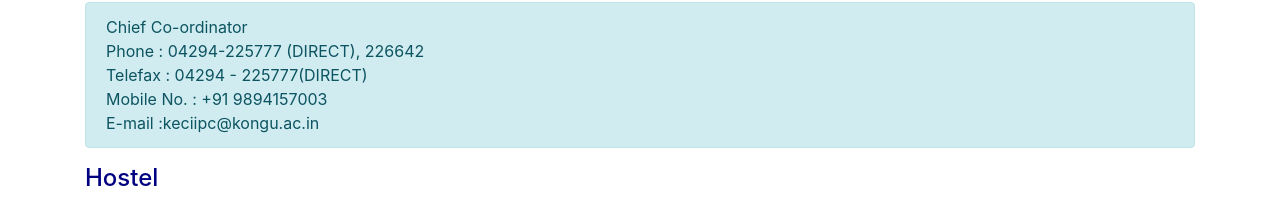
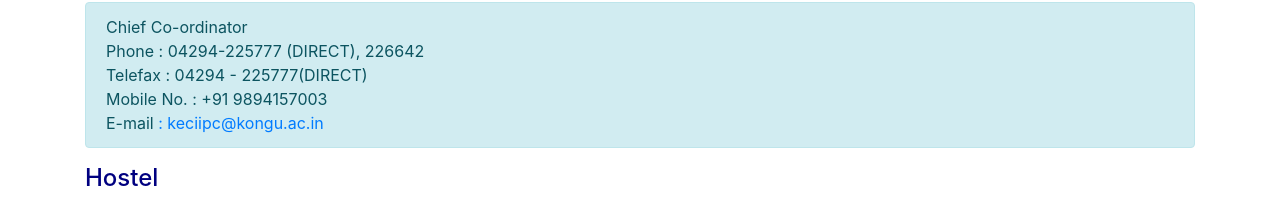
Before and after one commit to hemabalasubramaniam/college_bootstrap, a plain HTML site: page contact.html in a window 1280 px wide. Shown: the part 867-1066 px from the top of the page. Drawn offline with nearby package versions, Linux system fonts and the light colour scheme.

Commit message:
Update contact.html

```diff
--- a/contact.html
+++ b/contact.html
@@ -146,7 +146,7 @@
             <div class="alert alert-danger">
                 Phone : 04294 - 220583<br>
                 Fax : 04294 - 220087<br>
-                E-mail <a href="#">:principal@kongu.ac.in</a>
+                E-mail <a href="#">: principal@kongu.ac.in</a>
             </div>
             <h4 style="color: #000080;">Admission Enquiry</h4>
             <div class="alert alert-danger">
@@ -158,7 +158,7 @@
                     Placement Officer<br>
                     Phone : 04294 - 226644, 226564<br>
                     Fax : 04294 - 220087<br>
-                    E-mail <a href="#">:@kongu.ac.in, placement@kongu.edu</a>
+                    E-mail <a href="#">: @kongu.ac.in, placement@kongu.edu</a>
                 </div>
                 <h4 style="color: #000080;">Industry Institute Partnership Cell</h4>
                 <div class="alert alert-info">
@@ -166,7 +166,7 @@
                     Phone : 04294-225777 (DIRECT), 226642<br>
                     Telefax : 04294 - 225777(DIRECT)<br>
                     Mobile No. : +91 9894157003<br>
-                    E-mail <a hrref="#">:keciipc@kongu.ac.in</a>
+                    E-mail <a href="#">: keciipc@kongu.ac.in</a>
                 </div>
                 <h4 style="color: #000080;">Hostel</h4>
                 <div class="alert alert-info">
```
